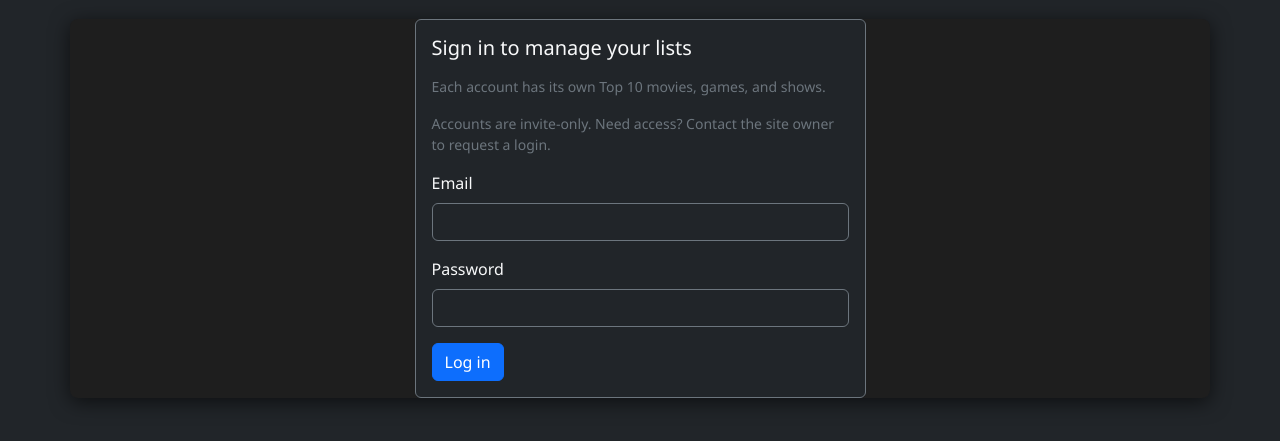
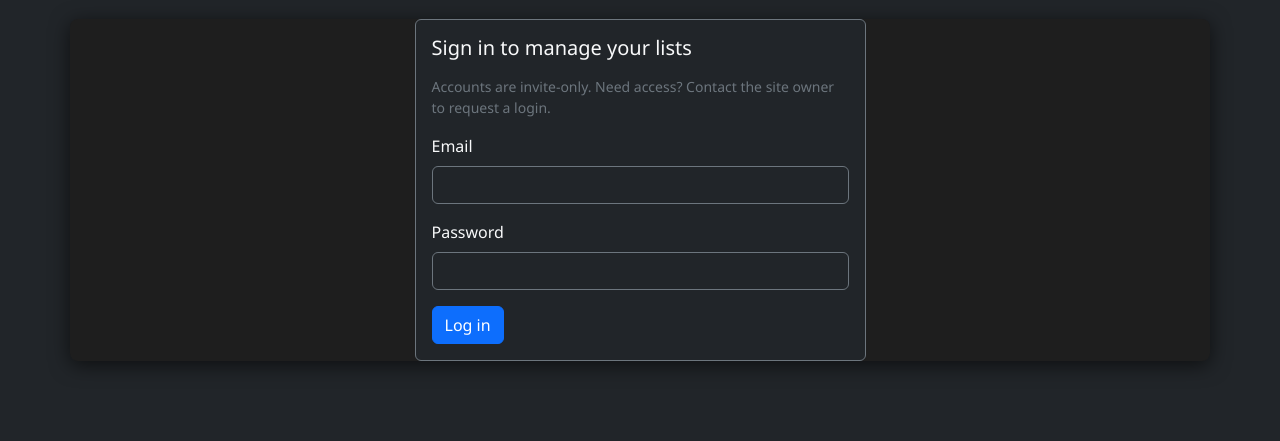
Before and after one commit to ExpandOutward/mediadb, a website: page public/index.html in a window 1280 px wide. Shown: the part 69-510 px from the top of the page. Drawn offline with nearby package versions, Linux system fonts and the light colour scheme; no server answers.

Commit message:
Removed unwanted login screen message

```diff
--- a/public/index.html
+++ b/public/index.html
@@ -28,7 +28,6 @@
         <div class="card bg-dark border-secondary">
           <div class="card-body">
             <h5 class="card-title text-light mb-3">Sign in to manage your lists</h5>
-            <p class="text-secondary small">Each account has its own Top 10 movies, games, and shows.</p>
             <p class="text-secondary small">
               Accounts are invite-only.
               <!-- Update this contact line to your preferred email or link -->
```
